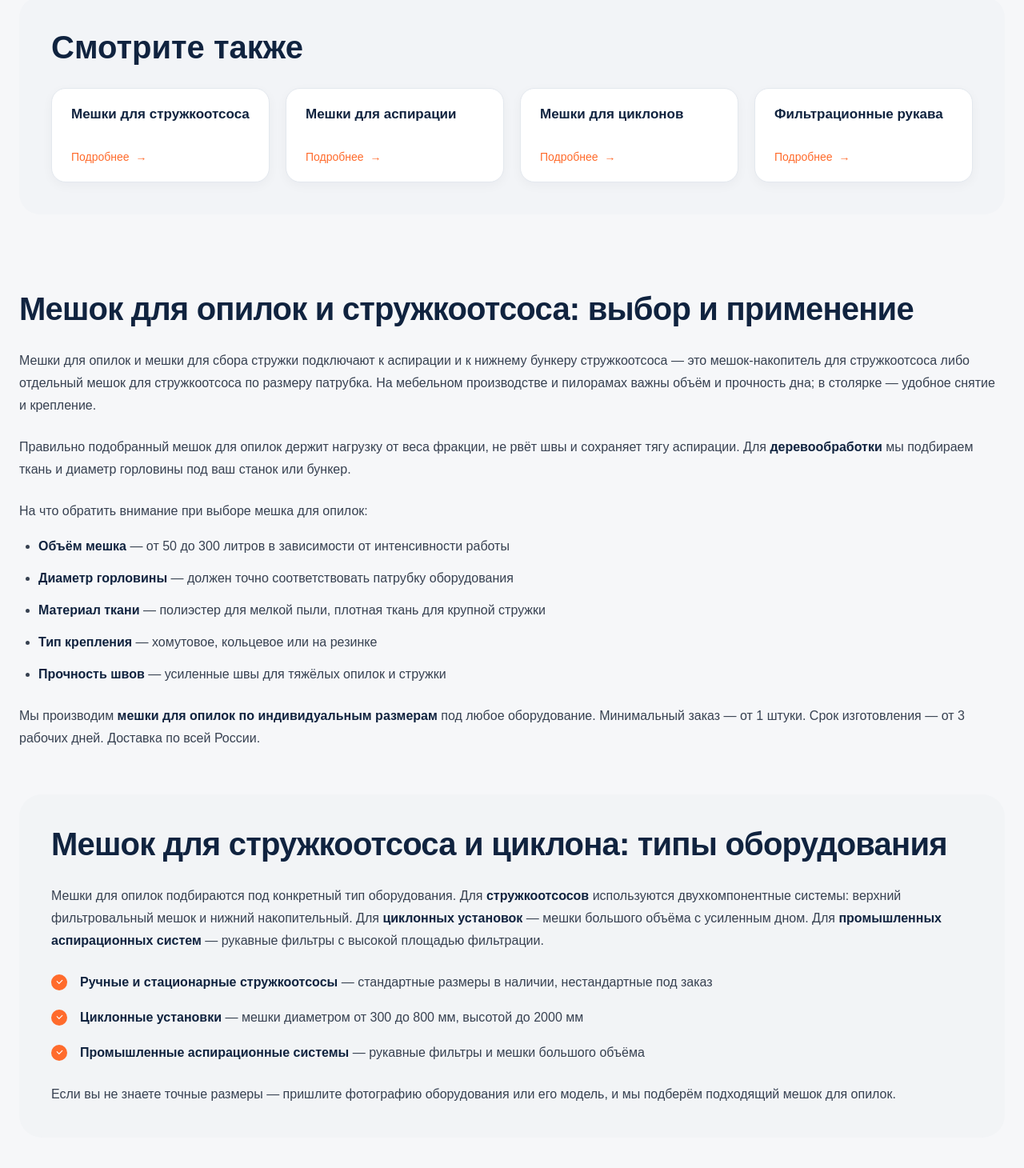
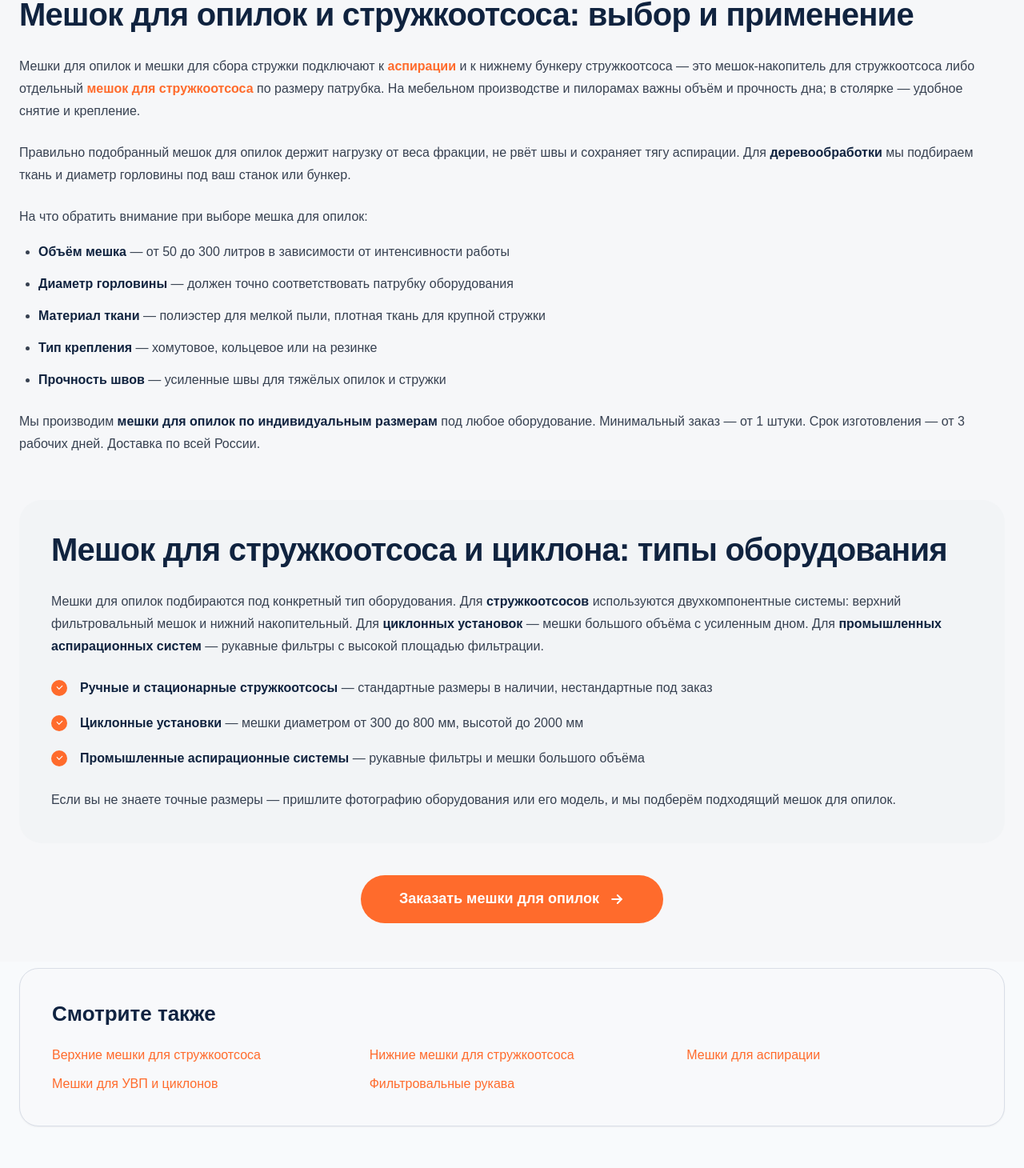
Before and after one commit to karipupkina-ux/filterflow-next, a Next.js app: page /meshki-dlya-opilok in a window 1280 px wide. Shown: the part 3855-5315 px from the top of the page at 80% size. Built offline with nearby package versions, Linux system fonts and the light colour scheme.

Commit message:
restore full custom filter bags page

```diff
--- a/app/bystrosemnye-homyty/page.tsx
+++ b/app/bystrosemnye-homyty/page.tsx
@@ -1,4 +1,5 @@
 import Navigation from "../components/Navigation";
+import SeeAlsoLinks from "../components/SeeAlsoLinks";
 import Footer from "../components/Footer";
 import type { Metadata } from "next";
 import Link from "next/link";
@@ -1300,6 +1301,8 @@ export default function Page() {
             </div>
           </div>
         </section>
+
+        <SeeAlsoLinks />
       </main>
 
       <div className="fixed right-6 top-1/2 z-40 hidden -translate-y-1/2 flex-col gap-4 xl:flex">
--- /dev/null
+++ b/app/components/SeeAlsoLinks.tsx
@@ -0,0 +1,67 @@
+"use client";
+
+import Link from "next/link";
+
+const LINKS = [
+  {
+    href: "/verhnie-meshki",
+    label: "Верхние мешки для стружкоотсоса",
+  },
+  {
+    href: "/nizhnie-meshki",
+    label: "Нижние мешки для стружкоотсоса",
+  },
+  {
+    href: "/meshki-dlya-aspiracii",
+    label: "Мешки для аспирации",
+  },
+  {
+    href: "/meshki-dlya-ciklonov-i-uvp",
+    label: "Мешки для УВП и циклонов",
+  },
+  {
+    href: "/filtracionnye-rukava",
+    label: "Фильтровальные рукава",
+  },
+] as const;
+
+type SeeAlsoLinksProps = {
+  /** Скрыть ссылку на текущую страницу (если она есть в списке). */
+  excludeHref?: string;
+  className?: string;
+};
+
+export default function SeeAlsoLinks({
+  excludeHref,
+  className,
+}: SeeAlsoLinksProps) {
+  const items = LINKS.filter((l) => l.href !== excludeHref);
+
+  return (
+    <section
+      className={
+        className ?? "bg-[#f8fafc] pb-16 pt-2 md:pb-20"
+      }
+    >
+      <div className="mx-auto max-w-7xl px-6">
+        <div className="rounded-[24px] border border-[#d9dee7] bg-[#f8f9fb] px-8 py-8 shadow-sm md:px-10 md:py-10">
+          <h2 className="mb-6 text-[22px] font-bold leading-tight text-[#0f2341] md:text-[26px]">
+            Смотрите также
+          </h2>
+          <ul className="grid grid-cols-1 gap-3 sm:grid-cols-2 lg:grid-cols-3 lg:gap-x-10">
+            {items.map((l) => (
+              <li key={l.href}>
+                <Link
+                  href={l.href}
+                  className="text-[15px] font-medium text-[#ff6b2c] transition hover:text-[#e4571a] hover:underline md:text-[16px]"
+                >
+                  {l.label}
+                </Link>
+              </li>
+            ))}
+          </ul>
+        </div>
+      </div>
+    </section>
+  );
+}
--- a/app/filtracionnye-rukava/page.tsx
+++ b/app/filtracionnye-rukava/page.tsx
@@ -3,6 +3,7 @@
 import Image from "next/image";
 import Link from "next/link";
 import { useState } from "react";
+import SeeAlsoLinks from "../components/SeeAlsoLinks";
 
 export default function FiltracionnyeRukavaPage() {
   const [openFaq, setOpenFaq] = useState<number | null>(null);
@@ -1777,6 +1778,8 @@ export default function FiltracionnyeRukavaPage() {
         </div>
       </section>
 
+      <SeeAlsoLinks excludeHref="/filtracionnye-rukava" />
+
       {/* Плавающие контакты */}
       <div className="fixed right-6 top-1/2 z-40 hidden -translate-y-1/2 flex-col gap-4 xl:flex">
         <a
--- a/app/meshki-dlya-aspiracii/page.tsx
+++ b/app/meshki-dlya-aspiracii/page.tsx
@@ -1,5 +1,6 @@
 import type { Metadata } from "next";
 import Link from "next/link";
+import SeeAlsoLinks from "../components/SeeAlsoLinks";
 import { pageMetadata } from "@/lib/seo-metadata";
 
 export const metadata: Metadata = pageMetadata({
@@ -1625,12 +1626,24 @@ export default function Page() {
               <p>
                 По конструкции различают верхние (тонкая фильтрация) и нижние
                 (сбор крупной фракции) мешки, а также тканевые варианты под
-                выбранную ткань и режим. Для мелкой древесной пыли подходят
-                мешки для аспирации опилок; на линиях со стружкоотсосами, в
-                блоках УВП и за циклонами — изделия по размерам патрубка и схеме
-                крепления. На крупных установках нередко стоят и другие фильтры
-                для аспирации, в том числе рукавный фильтр — поможем подобрать
-                сочетаемые по параметрам решения.
+                выбранную ткань и режим. Для мелкой древесной пыли подходят{" "}
+                <Link
+                  href="/meshki-dlya-opilok"
+                  className="font-semibold text-[#ff6b2c] underline-offset-2 hover:underline"
+                >
+                  мешки для аспирации опилок
+                </Link>
+                ; на линиях со стружкоотсосами, в{" "}
+                <Link
+                  href="/meshki-dlya-ciklonov-i-uvp"
+                  className="font-semibold text-[#ff6b2c] underline-offset-2 hover:underline"
+                >
+                  блоках УВП и за циклонами
+                </Link>{" "}
+                — изделия по размерам патрубка и схеме крепления. На крупных
+                установках нередко стоят и другие фильтры для аспирации, в том
+                числе рукавный фильтр — поможем подобрать сочетаемые по
+                параметрам решения.
               </p>
 
               <p>
@@ -1795,6 +1808,8 @@ export default function Page() {
           </div>
         </div>
       </section>
+
+      <SeeAlsoLinks excludeHref="/meshki-dlya-aspiracii" />
     </>
   );
 }
--- a/app/meshki-dlya-opilok/page.tsx
+++ b/app/meshki-dlya-opilok/page.tsx
@@ -1,5 +1,6 @@
 import type { Metadata } from "next";
 import Link from "next/link";
+import SeeAlsoLinks from "../components/SeeAlsoLinks";
 import { pageMetadata } from "@/lib/seo-metadata";
 
 export const metadata: Metadata = pageMetadata({
@@ -120,13 +121,6 @@ const faqItems = [
     answer:
       "Регулярно опустошайте мешок, не допуская переполнения. Периодически (раз в 1-2 месяца) вытряхивайте или продувайте мешок для удаления мелкой пыли. Тканевые мешки можно стирать в тёплой воде. Проверяйте швы и крепления на износ.",
   },
-];
-
-const seeAlsoLinks = [
-  { href: "/meshki-dlya-struzhkootsosa", label: "Мешки для стружкоотсоса" },
-  { href: "/meshki-dlya-aspiracii", label: "Мешки для аспирации" },
-  { href: "/meshki-dlya-ciklonov-i-uvp", label: "Мешки для циклонов" },
-  { href: "/filtracionnye-rukava", label: "Фильтрационные рукава" },
 ];
 
 const seoBullets = [
@@ -728,33 +722,6 @@ export default function Page() {
         </div>
       </section>
 
-      <section className="pb-20 pt-0 md:pb-24">
-        <div className="mx-auto max-w-[1280px] px-6">
-          <div className="rounded-[26px] bg-[#f2f4f7] px-8 py-9 md:px-10 md:py-10">
-            <h2 className="mb-7 text-[28px] font-bold leading-[1.15] text-[#10233f] md:text-[40px]">
-              Смотрите также
-            </h2>
-
-            <div className="grid gap-5 sm:grid-cols-2 xl:grid-cols-4">
-              {seeAlsoLinks.map((item) => (
-                <Link key={item.href} href={item.href} className="group block">
-                  <div className="flex min-h-[118px] h-full flex-col justify-between rounded-[18px] border border-[#e3e8ee] bg-white px-6 py-5 shadow-[0_4px_14px_rgba(15,23,42,0.04)] transition-all duration-200 hover:-translate-y-[2px] hover:border-[#ffd8c8] hover:shadow-[0_10px_24px_rgba(255,107,44,0.10)]">
-                    <span className="text-[17px] font-semibold leading-[1.4] text-[#10233f] transition-colors duration-200 group-hover:text-[#ff6b2c]">
-                      {item.label}
-                    </span>
-
-                    <div className="mt-4 flex items-center gap-2 text-[14px] font-medium text-[#ff6b2c]">
-                      <span>Подробнее</span>
-                      <span>→</span>
-                    </div>
-                  </div>
-                </Link>
-              ))}
-            </div>
-          </div>
-        </div>
-      </section>
-
       <section className="pb-10 pt-0 md:pb-12">
         <div className="mx-auto max-w-[1280px] px-6">
           <div className="space-y-7">
@@ -764,11 +731,23 @@ export default function Page() {
 
             <div className="space-y-6 text-[15px] leading-[1.75] text-[#374151] md:text-[16px]">
               <p>
-                Мешки для опилок и мешки для сбора стружки подключают к аспирации
+                Мешки для опилок и мешки для сбора стружки подключают к{" "}
+                <Link
+                  href="/meshki-dlya-aspiracii"
+                  className="font-semibold text-[#ff6b2c] underline-offset-2 hover:underline"
+                >
+                  аспирации
+                </Link>{" "}
                 и к нижнему бункеру стружкоотсоса — это мешок-накопитель для
-                стружкоотсоса либо отдельный мешок для стружкоотсоса по размеру
-                патрубка. На мебельном производстве и пилорамах важны объём и
-                прочность дна; в столярке — удобное снятие и крепление.
+                стружкоотсоса либо отдельный{" "}
+                <Link
+                  href="/meshki-dlya-struzhkootsosa"
+                  className="font-semibold text-[#ff6b2c] underline-offset-2 hover:underline"
+                >
+                  мешок для стружкоотсоса
+                </Link>{" "}
+                по размеру патрубка. На мебельном производстве и пилорамах важны
+                объём и прочность дна; в столярке — удобное снятие и крепление.
               </p>
 
               <p>
@@ -894,6 +873,8 @@ export default function Page() {
         </div>
       </section>
 
+      <SeeAlsoLinks />
+
       <div className="fixed right-6 top-1/2 z-40 hidden -translate-y-1/2 flex-col gap-4 xl:flex">
         <a
           href="mailto:filterflow@mail.ru"
--- a/app/meshki-dlya-struzhkootsosa/page.tsx
+++ b/app/meshki-dlya-struzhkootsosa/page.tsx
@@ -1,5 +1,6 @@
 import type { Metadata } from "next";
 import Link from "next/link";
+import SeeAlsoLinks from "../components/SeeAlsoLinks";
 import { pageMetadata } from "@/lib/seo-metadata";
 
 export const metadata: Metadata = pageMetadata({
@@ -1695,6 +1696,8 @@ export default function Page() {
         </div>
       </section>
 
+      <SeeAlsoLinks />
+
       {/* Плавающие контакты */}
       <div className="fixed right-6 top-1/2 z-40 hidden -translate-y-1/2 flex-col gap-4 xl:flex">
         <a
--- a/app/nestandartnye-meshki-dlya-filtracii/page.tsx
+++ b/app/nestandartnye-meshki-dlya-filtracii/page.tsx
@@ -4,6 +4,7 @@ import Image from "next/image";
 import Link from "next/link";
 import { FormEvent, useState } from "react";
 import Navigation from "../components/Navigation";
+import SeeAlsoLinks from "../components/SeeAlsoLinks";
 import Footer from "../components/Footer";
 import FloatingContacts from "../components/feature/FloatingContacts";
 
@@ -1253,6 +1254,8 @@ ${extraInfo || "Не указано"}
             </div>
           </div>
         </section>
+
+        <SeeAlsoLinks />
       </main>
     </>
   );
--- a/app/nizhnie-meshki/page.tsx
+++ b/app/nizhnie-meshki/page.tsx
@@ -1,7 +1,9 @@
 "use client";
 
+import Link from "next/link";
 import { useMemo, useState } from "react";
 import Navigation from "../components/Navigation";
+import SeeAlsoLinks from "../components/SeeAlsoLinks";
 import FloatingContacts from "../components/feature/FloatingContacts";
 
 type GuideRow = {
@@ -422,8 +424,14 @@ export default function NizhnieMeshkiPage() {
 
             <p className="mt-6 max-w-4xl text-[15px] leading-7 text-[#475569] md:text-[16px]">
               Нижний слой — накопитель: он работает в паре с верхним фильтровальным мешком (мелкая пыль
-              задерживается сверху, крупная фракция оседает снизу). Нужны именно верхние фильтровальные
-              мешки — см. блок «Смотрите также» ниже.
+              задерживается сверху, крупная фракция оседает снизу). Нужны именно{" "}
+              <Link
+                href="/verhnie-meshki"
+                className="font-semibold text-[#ff6b2c] underline-offset-2 hover:underline"
+              >
+                верхние фильтровальные мешки для стружкоотсоса
+              </Link>{" "}
+              — см. раздел «Смотрите также» внизу страницы.
             </p>
 
             <div className="mt-7 grid grid-cols-1 gap-5 lg:grid-cols-2">
@@ -580,46 +588,6 @@ export default function NizhnieMeshkiPage() {
                   </div>
                 );
               })}
-            </div>
-          </div>
-        </section>
-
-        <section className="bg-white pb-20">
-          <div className="mx-auto max-w-7xl px-6">
-            <div className="rounded-[24px] border border-[#d9dee7] bg-[#f8f9fb] px-8 py-8 shadow-sm md:px-10 md:py-10">
-              <h2 className="mb-8 text-[24px] font-bold leading-tight text-[#0f2341] md:text-[28px]">
-                Смотрите также: верхние и другие мешки
-              </h2>
-
-              <div className="grid grid-cols-1 gap-y-5 md:grid-cols-2 lg:grid-cols-4 lg:gap-x-8">
-                <a
-                  href="/verhnie-meshki"
-                  className="text-[16px] font-medium text-[#ff6b2c] transition hover:text-[#e4571a] hover:underline"
-                >
-                  → Верхние мешки для аспирации
-                </a>
-
-                <a
-                  href="/meshki-dlya-opilok"
-                  className="text-[16px] font-medium text-[#ff6b2c] transition hover:text-[#e4571a] hover:underline"
-                >
-                  → Мешки для опилок
-                </a>
-
-                <a
-                  href="/meshki-dlya-struzhkootsosa"
-                  className="text-[16px] font-medium text-[#ff6b2c] transition hover:text-[#e4571a] hover:underline"
-                >
-                  → Мешки для стружкоотсоса
-                </a>
-
-                <a
-                  href="/meshki-dlya-ciklonov-i-uvp"
-                  className="text-[16px] font-medium text-[#ff6b2c] transition hover:text-[#e4571a] hover:underline"
-                >
-                  → Мешки для циклонов
-                </a>
-              </div>
             </div>
           </div>
         </section>
@@ -957,6 +925,7 @@ export default function NizhnieMeshkiPage() {
         </section>
       </main>
 
+      <SeeAlsoLinks excludeHref="/nizhnie-meshki" />
       <FloatingContacts />
     </>
   );
--- a/app/tkanevye-meshki/page.tsx
+++ b/app/tkanevye-meshki/page.tsx
@@ -2,6 +2,7 @@
 
 import { useMemo, useState } from "react";
 import Navigation from "../components/Navigation";
+import SeeAlsoLinks from "../components/SeeAlsoLinks";
 import FloatingContacts from "../components/feature/FloatingContacts";
 
 export default function TkanevyeMeshkiPage() {
@@ -413,45 +414,7 @@ export default function TkanevyeMeshkiPage() {
         </div>
       </section>
 
-      <section className="bg-white pb-20">
-        <div className="mx-auto max-w-7xl px-6">
-          <div className="rounded-[24px] border border-[#d9dee7] bg-[#f8f9fb] px-8 py-8 shadow-sm md:px-10 md:py-10">
-            <h2 className="mb-8 text-[24px] font-bold leading-tight text-[#0f2341] md:text-[28px]">
-              Смотрите также
-            </h2>
-
-            <div className="grid grid-cols-1 gap-y-5 md:grid-cols-2 lg:grid-cols-4 lg:gap-x-8">
-              <a
-                href="/verhnie-meshki"
-                className="text-[16px] font-medium text-[#ff6b2c] transition hover:text-[#e4571a] hover:underline"
-              >
-                → Верхние мешки
-              </a>
-
-              <a
-                href="/nizhnie-meshki"
-                className="text-[16px] font-medium text-[#ff6b2c] transition hover:text-[#e4571a] hover:underline"
-              >
-                → Нижние мешки
-              </a>
-
-              <a
-                href="/filtracionnye-rukava"
-                className="text-[16px] font-medium text-[#ff6b2c] transition hover:text-[#e4571a] hover:underline"
-              >
-                → Фильтрационные рукава
-              </a>
-
-              <a
-                href="/meshki-dlya-ciklonov-i-uvp"
-                className="text-[16px] font-medium text-[#ff6b2c] transition hover:text-[#e4571a] hover:underline"
-              >
-                → Мешки для УВП
-              </a>
-            </div>
-          </div>
-        </div>
-      </section>
+      <SeeAlsoLinks />
 
       <section className="bg-[#ff6428] py-18 md:py-20">
         <div className="mx-auto max-w-7xl px-6">
--- a/app/verhnie-meshki/page.tsx
+++ b/app/verhnie-meshki/page.tsx
@@ -1,7 +1,9 @@
 "use client";
 
+import Link from "next/link";
 import { useMemo, useState } from "react";
 import Navigation from "../components/Navigation";
+import SeeAlsoLinks from "../components/SeeAlsoLinks";
 import FloatingContacts from "../components/feature/FloatingContacts";
 
 type GuideRow = {
@@ -784,8 +786,14 @@ export default function VerhnieMeshkiPage() {
           </div>
 
           <p className="mx-auto mt-6 max-w-4xl text-[15px] leading-7 text-[#475569] md:text-[16px]">
-            Нижний слой в той же установке обычно собирает крупную стружку; для комплекта см. раздел
-            нижних мешков на сайте.
+            Нижний слой в той же установке обычно собирает крупную стружку; для комплекта см.{" "}
+            <Link
+              href="/nizhnie-meshki"
+              className="font-semibold text-[#ff6b2c] underline-offset-2 hover:underline"
+            >
+              нижние мешки для стружкоотсоса
+            </Link>
+            .
           </p>
 
           <div className="mt-7 grid grid-cols-1 gap-5 lg:grid-cols-2">
@@ -1040,7 +1048,7 @@ export default function VerhnieMeshkiPage() {
           </div>
 
           <div className="mt-10 grid grid-cols-1 gap-6 lg:grid-cols-3">
-            <a
+            <Link
               href="/nizhnie-meshki"
               className="group overflow-hidden rounded-[22px] border border-[#d9dee7] bg-white transition-all duration-300 hover:-translate-y-1 hover:border-[#f4a261] hover:bg-gradient-to-br hover:from-[#fff8f2] hover:via-[#ffffff] hover:to-[#f6fbfa] hover:shadow-[0_18px_50px_rgba(15,35,65,0.08)]"
             >
@@ -1068,9 +1076,9 @@ export default function VerhnieMeshkiPage() {
                   </span>
                 </div>
               </div>
-            </a>
+            </Link>
 
-            <a
+            <Link
               href="/tkanevye-meshki"
               className="group overflow-hidden rounded-[22px] border border-[#d9dee7] bg-white transition-all duration-300 hover:-translate-y-1 hover:border-[#f4a261] hover:bg-gradient-to-br hover:from-[#fff8f2] hover:via-[#ffffff] hover:to-[#f6fbfa] hover:shadow-[0_18px_50px_rgba(15,35,65,0.08)]"
             >
@@ -1098,9 +1106,9 @@ export default function VerhnieMeshkiPage() {
                   </span>
                 </div>
               </div>
-            </a>
+            </Link>
 
-            <a
+            <Link
               href="/meshki-dlya-struzhkootsosa"
               className="group overflow-hidden rounded-[22px] border border-[#d9dee7] bg-white transition-all duration-300 hover:-translate-y-1 hover:border-[#f4a261] hover:bg-gradient-to-br hover:from-[#fff8f2] hover:via-[#ffffff] hover:to-[#f6fbfa] hover:shadow-[0_18px_50px_rgba(15,35,65,0.08)]"
             >
@@ -1128,7 +1136,7 @@ export default function VerhnieMeshkiPage() {
                   </span>
                 </div>
               </div>
-            </a>
+            </Link>
           </div>
         </div>
       </section>
@@ -1436,6 +1444,7 @@ export default function VerhnieMeshkiPage() {
         </div>
       </section>
 
+      <SeeAlsoLinks excludeHref="/verhnie-meshki" />
       <FloatingContacts />
     </>
   );
```
Also changed, not shown: app/meshki-dlya-ciklonov-i-uvp/page.tsx (+9 -6 lines).
